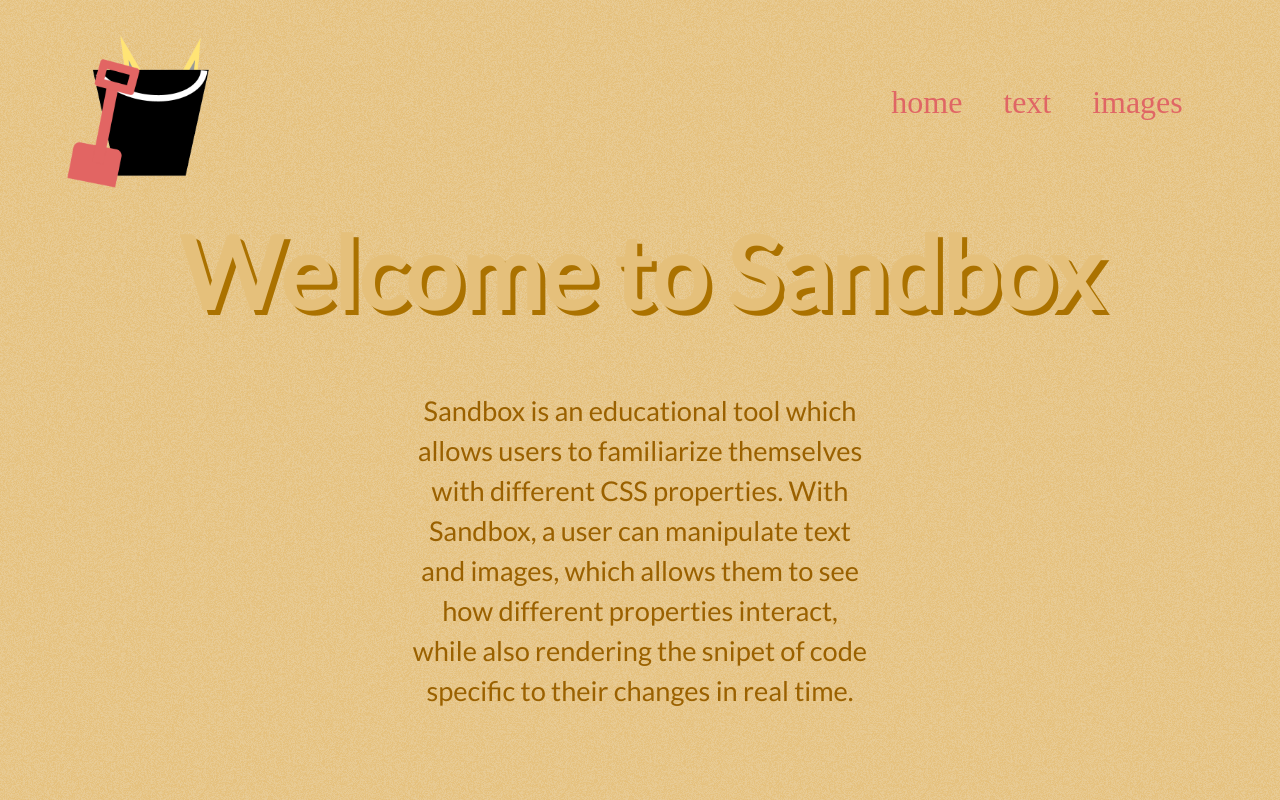
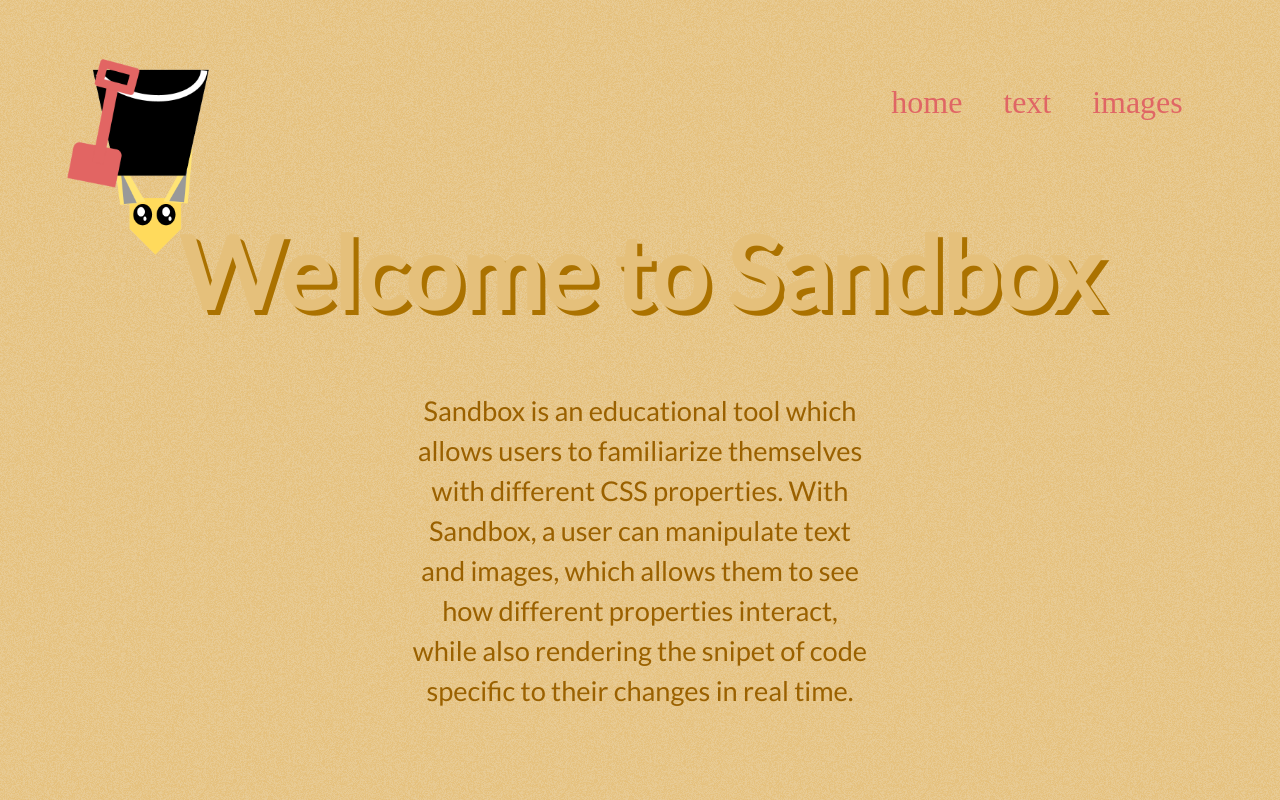
Before and after one commit to bakerTX/sandbox, a React (Create React App) app: page / in a window 1280 px wide. Built offline with nearby package versions, Linux system fonts and the light colour scheme; a web font is replaced by a local one.

Commit message:
updated fox

```diff
--- a/package.json
+++ b/package.json
@@ -2,6 +2,7 @@
   "name": "sandbox",
   "version": "0.1.0",
   "private": true,
+  "homepage": "http://brymc.github.io/sandbox",
   "devDependencies": {
     "react-scripts": "0.7.0"
   },
--- a/public/index.html
+++ b/public/index.html
@@ -18,11 +18,9 @@
     -->
     <title>React App</title>
   </head>
-
-  <div id="whole-logo">
-    <div id="logoFox"><img id="logoImage" src="../images/fennecface.png" class="hover"></div>
-    <!-- <div id="logoBucket"></div> -->
-  </div>
+  <div id="logoFox"><img id="logoImage" src="../images/fennecface.png" class="hover"></div>
+    <div id="logoBucket">
+    </div>
 
   <body>
     <div id="root"></div>
--- a/src/css/App.css
+++ b/src/css/App.css
@@ -36,39 +36,28 @@ a:hover{
   filter: blur(1px);
 }
 
-/*Logo Animation*/
-#whole-logo {
+/*Logo Old Animation*/
+#logoBucket {
   margin-top: 50px;
   background-image: url("../../public/images/fennecbucket.png");
   background-size: contain;
   min-height: 20vh;
-  width: 15vw;
+  width: 20vw;
   background-repeat: no-repeat;
   position: relative;
-  display:flex;
-  justify-content:center;
 }
 #logoImage {
-  /*position: absolute;*/
-  position:relative;
-  bottom:20px;
-  z-index:-1;
+  position: absolute;
   max-height: 15vh;
   max-width: 15vh;
-  /*top: 0;*/
-  /*left: 95px;*/
+  bottom: 540px;
+  left: 100px;
   transition-property: all;
 	transition-duration: .5s;
 	transition-timing-function: cubic-bezier(1, 1, 1, 1);
 }
-.animated {
-  bottom:20px;
-}
 #logoImage:hover{
-  bottom: 7%;
-}
-#whole-logo {
-  position:relative;
+  bottom: 565px;
 }
 
 /*Header*/
@@ -246,8 +235,6 @@ input[type=range]:focus::-ms-fill-upper {
   margin-top: 1px;
 }
 
-
-
 /*The Controller Box*/
 
 .controllerBox {
@@ -288,8 +275,6 @@ padding: 0 24px;
 display:inline-block;
 position:absolute;
 bottom: 0;
-
-
 }
 
 
```
